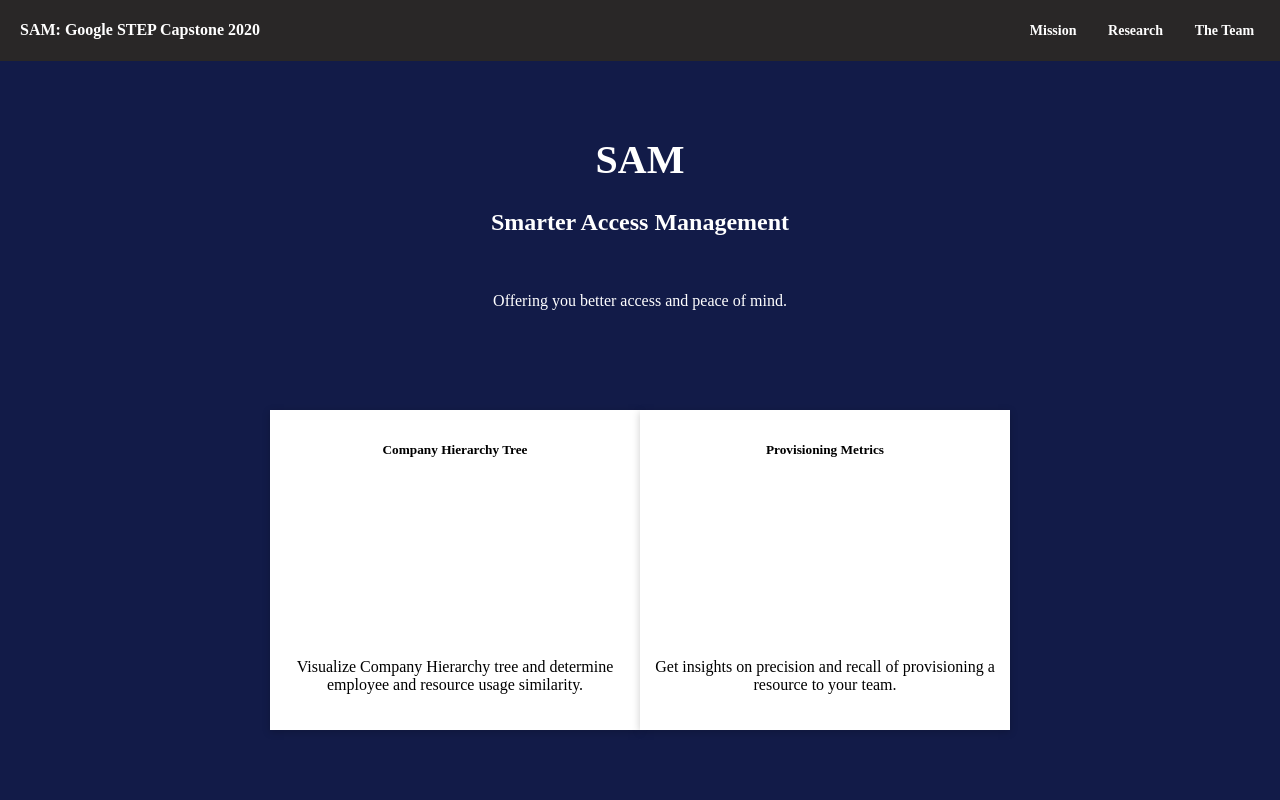
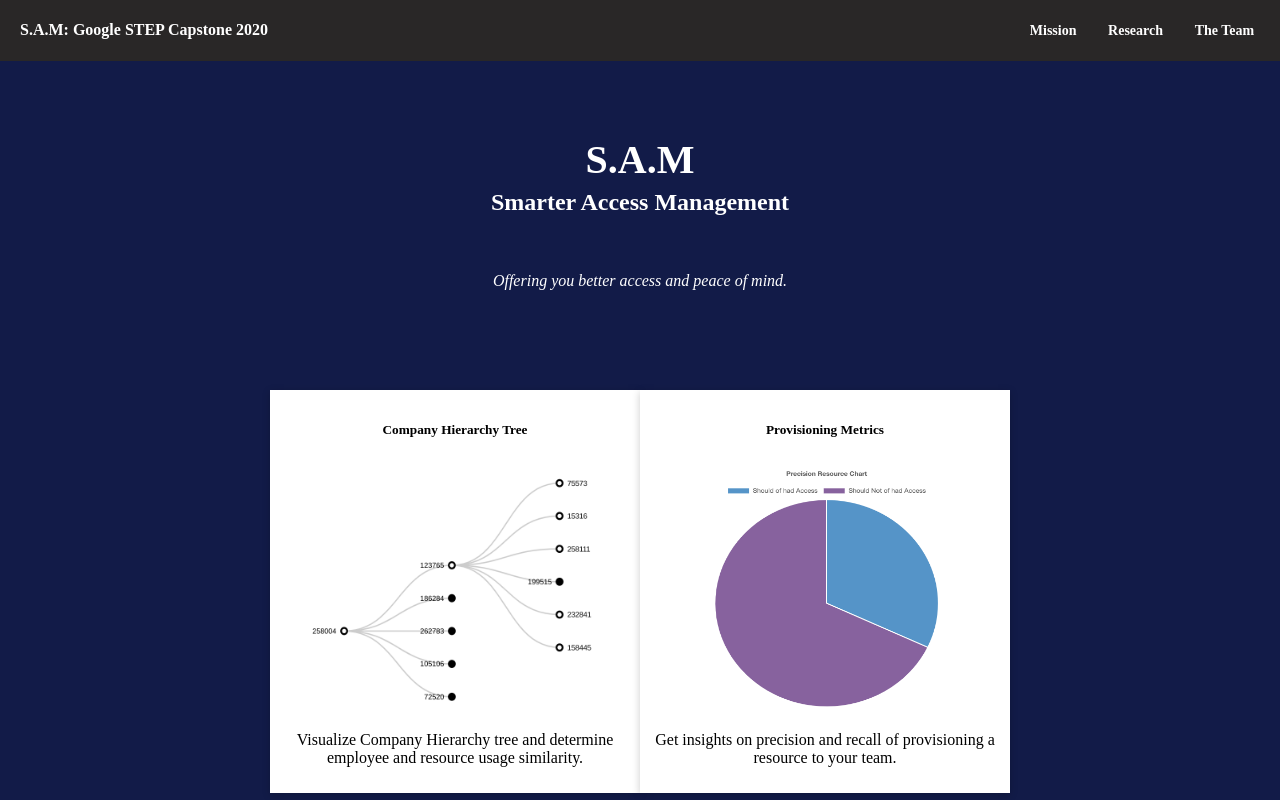
Before and after one commit to kpatterson01/step-capstone-2020, a Flask app: page / in a window 1280 px wide. Run offline with Flask 2, Linux system fonts and the light colour scheme; parts of the project's set-up code (start-up, migrations or seed data) failed here and were passed over.

Commit message:
Add tool pictures to card.

```diff
--- a/static/style.css
+++ b/static/style.css
@@ -1,7 +1,7 @@
 body {
 	background-color: #121B48;
-        margin: 0;
-        padding: 0;
+    margin: 0;
+    padding: 0;
 	color: white;
 
 }
@@ -44,17 +44,23 @@ nav a:hover {
 .center-title {
 	margin-left: auto;
 	margin-right: auto;
-        margin-top: 75px;
+    margin-top: 75px;
 	text-align: center;
 }
 
 .title-txt {
 	font-size: 250%;
+    margin-top: 0px;
 }
 
-.tools-txt {
-	margin-top: 10px;
+.acrym-txt {
+	margin-top: -20px;
 	font-size: 150%;
+}
+
+.motto-txt {
+    margin-top: -10px;
+    font-style: italic;
 }
 
 .card {
@@ -99,5 +105,16 @@ nav a:hover {
 }
 
 .card-text {
-	margin-top: 200px;
+	/*margin-top: 200px;*/
 }
+
+.tree-img {
+    width: 300px;
+    height: 250px;
+    padding-bottom: 0px;
+}
+
+.pie-img {
+    width: 300px;
+    height: 250px;
+}
--- a/templates/index.html
+++ b/templates/index.html
@@ -2,14 +2,14 @@
 <html>
 	<head>
 		<meta charset="UTF-8">
-		<title>SAM</title>
+		<title>S.A.M</title>
 		<link rel="stylesheet" href="{{ url_for('static', filename='style.css') }}">
 	</head>
 	<body>
 		<!--Navigation Bar-->
 		<nav>
 			<div class="logo">
-				<h4>SAM: Google STEP Capstone 2020</h4>
+				<h4>S.A.M: Google STEP Capstone 2020</h4>
 			</div>
 			<ul class="nav-links">
 				<li><a href="research.html">Mission</a></li>
@@ -20,9 +20,9 @@
 
 		<!--Web Title-->
 		<div class="center-title">
-			<h1 class="title-txt">SAM</h1>
-			<h6 class="tools-txt">Smarter Access Management</h6>
-			<h8>Offering you better access and peace of mind.</h8>
+			<h1 class="title-txt">S.A.M</h1>
+			<h6 class="acrym-txt">Smarter Access Management</h6>
+			<h8 class="motto-txt">Offering you better access and peace of mind.</h8>
 		</div>
 
 		<!--Tool Cards-->
@@ -33,6 +33,7 @@
 						<a href="hierachyTree.html">
 						<div class="card-body">
 							<h5 class="card-title">Company Hierarchy Tree</h5>
+                            <img src="/static/images/tree.png" class="tree-img" alt="Hierarchy Tree">
 							<p class="card-text">Visualize Company Hierarchy tree and determine employee and resource usage similarity.</p>
 						</div>
 						</a>
@@ -41,7 +42,8 @@
 						<a href="provisionMetrics.html">
 						<div class="card-body">
 							<h5 class="card-title">Provisioning Metrics</h5>
-							<p class="card-text">Get insights on precision and recall of provisioning a resource to your team.</p>
+							<img src="/static/images/pie.png" class="pie-img" alt="Pie Chart">
+                            <p class="card-text">Get insights on precision and recall of provisioning a resource to your team.</p>
 						</div>
 						</a>
 					</div>
```
Also changed, not shown: static/images/pie.png (added), static/images/tree.png (added).
